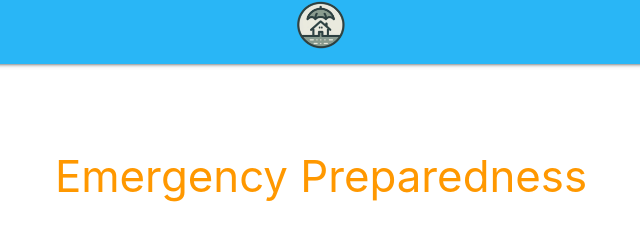
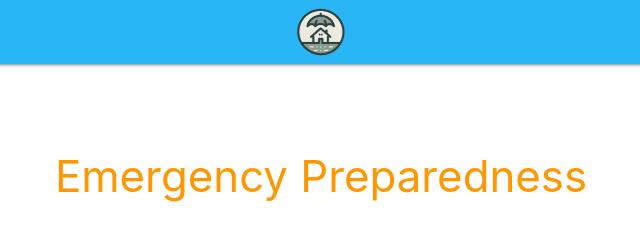
Before and after one commit to AndrewDuffyJr/Eagle, a plain HTML site: page index.html in a window 1280 px wide. Shown: the top 240 px of the page, 319-959 px from the left. Drawn offline with nearby package versions, Linux system fonts and the light colour scheme.

Commit message:
Logo Spacing

```diff
--- a/index.html
+++ b/index.html
@@ -15,6 +15,7 @@
 
 <body>
   <nav class="light-blue lighten-1">
+    <div class="col s12 m12 l12" style="height: 7px;"></div>
     <div class="container"><a id="logo-container" href="#" class="center brand-logo"><img src="assets/Images/logo.png" style="height: 50px;"></a>
     </div>
   </nav>
```
